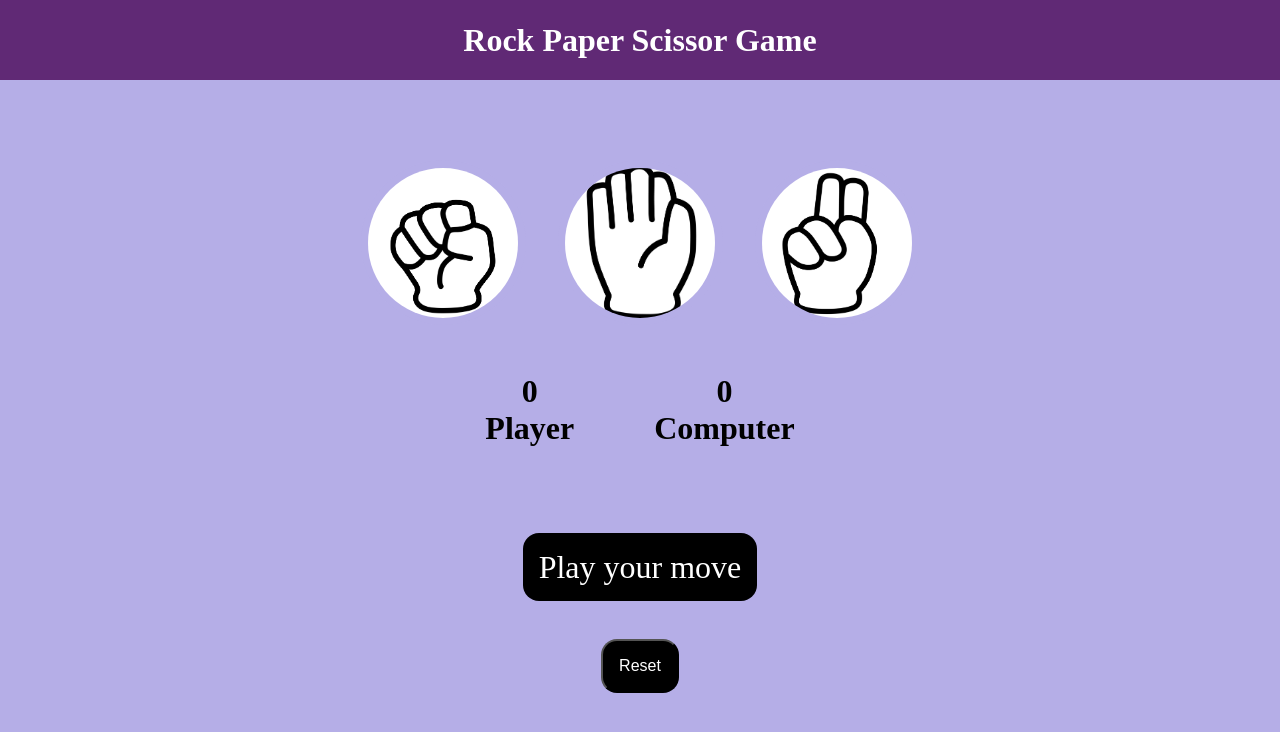
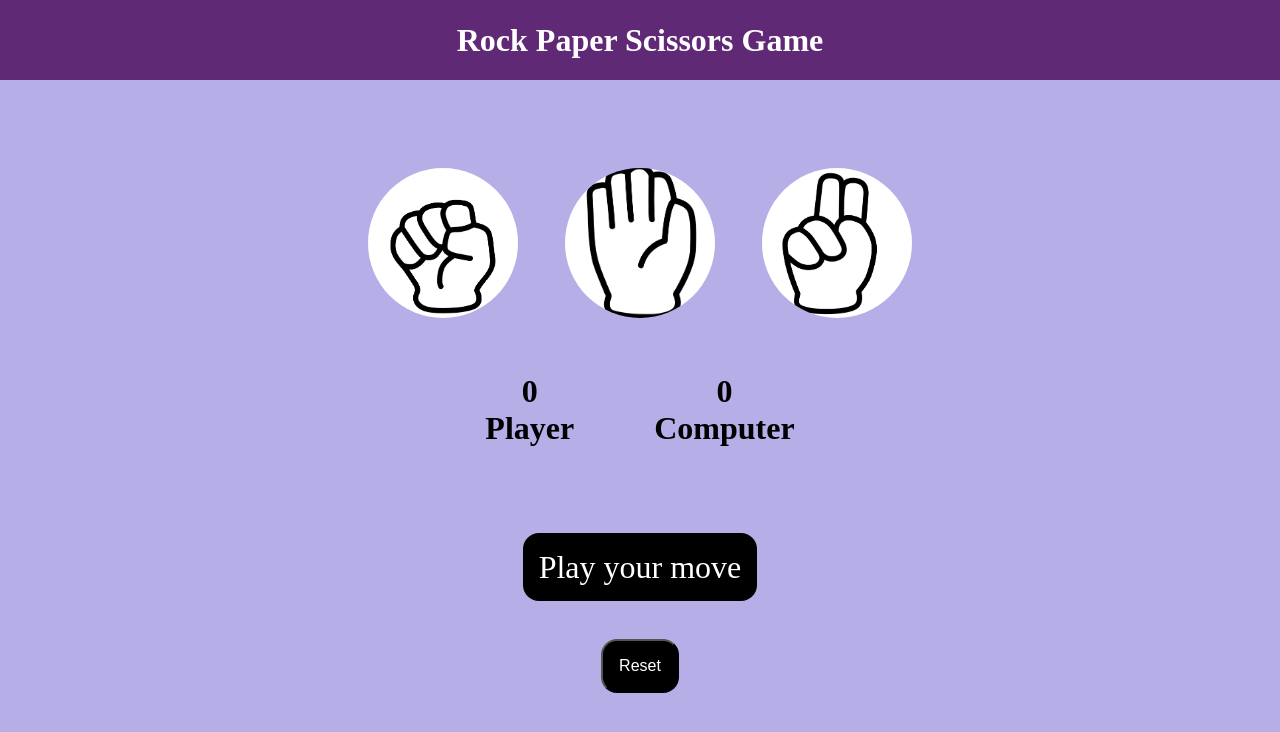
Before and after one commit to AmritPrasad18/Stone-Paper-Scissors-Game, a plain HTML site: page index.html in a window 1280 px wide. Drawn offline with Linux system fonts and the light colour scheme.

Commit message:
index.html

```diff
--- a/index.html
+++ b/index.html
@@ -7,7 +7,7 @@
     <link rel="stylesheet" href="style.css">
 </head>
 <body>
-    <h1>Rock Paper Scissor Game</h1>
+    <h1>Rock Paper Scissors Game</h1>
     <div class="choices">
         <div class="choice" id="rock">
             <img src="rock.jpg" alt="">
```
